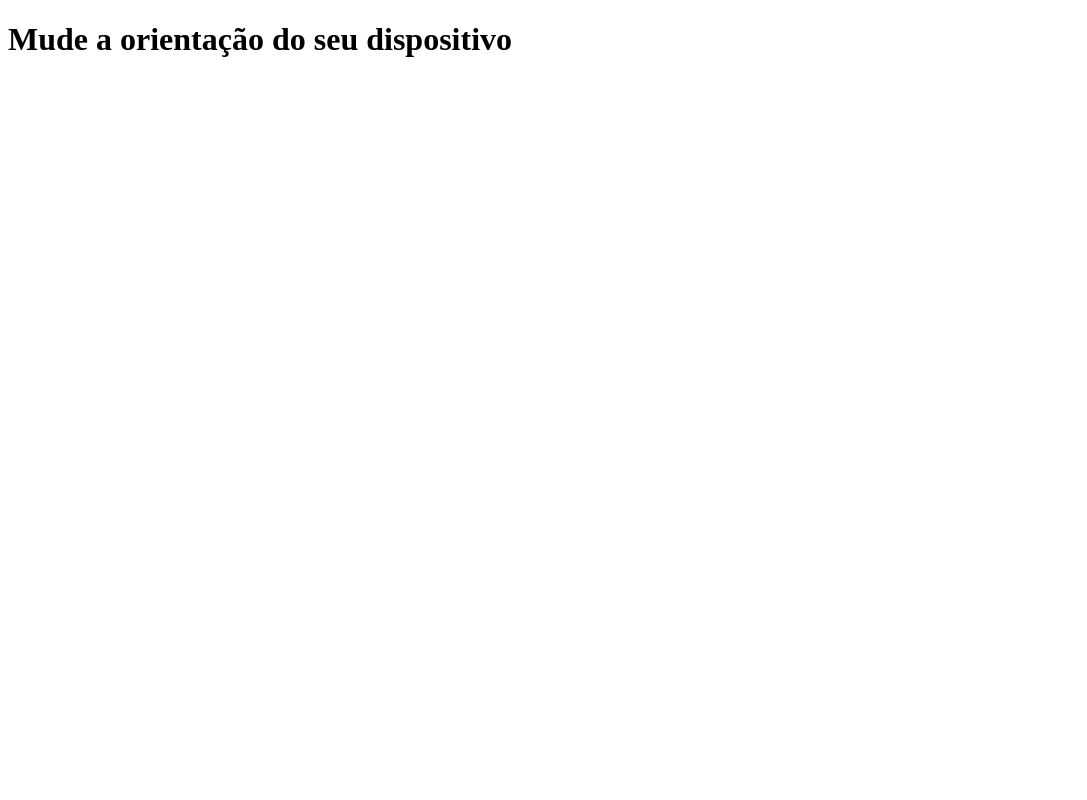
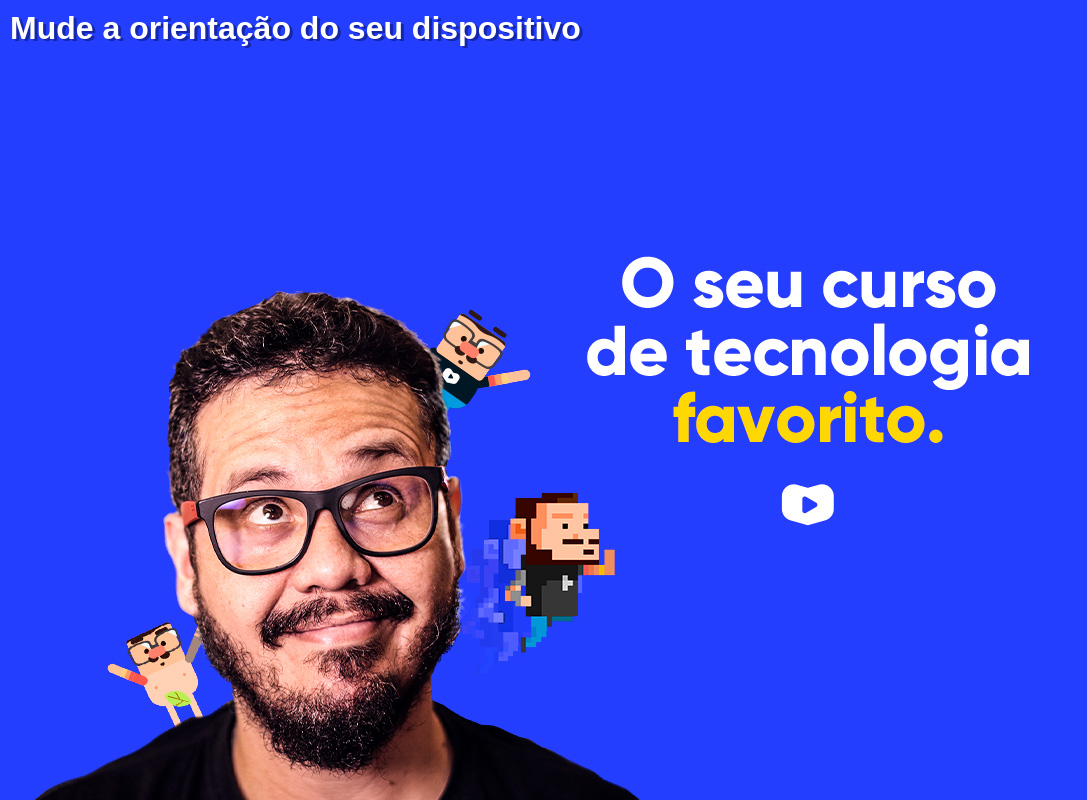
Before and after one commit to MatheusLimaC/html-css, a plain HTML site: page ex026/mq002/index.html in a window 1280 px wide. Shown: the whole page, without its empty margins (0-1087 px from the left). Drawn offline with Linux system fonts and the light colour scheme.

Commit message:
mobile first e mais media queries

```diff
--- a/ex026/mq002/estilos/paisagem.css
+++ b/ex026/mq002/estilos/paisagem.css
@@ -1,3 +1,8 @@
 @charset "UTF-8";
 
 /* Configurações modo paisagem */
+
+body {
+    background-image: url(../imagens/cev-landscape.jpg);
+    background-position: left bottom;
+}
--- a/ex026/mq002/estilos/retrato.css
+++ b/ex026/mq002/estilos/retrato.css
@@ -1,3 +1,8 @@
 @charset "UTF-8";
 
 /* Configurações modo retrato */
+
+body {
+    background-image: url(../imagens/cev-portrait.jpg);
+    background-position: center bottom;
+}
--- a/ex026/mq002/estilos/style.css
+++ b/ex026/mq002/estilos/style.css
@@ -1,3 +1,23 @@
 @charset "UTF-8";
 
 /* Configurações gerais */
+
+* {
+    margin: 0px;
+    padding: 0px;
+    font-family: Arial, Helvetica, sans-serif;
+}
+
+html, body {
+    width: 100vw;
+    height: 100vh;
+    background-color: #233eff;
+    background-size: contain;
+    background-repeat: no-repeat;
+}
+
+h1 {
+    color: white;
+    text-shadow: 3px 2px 0px #1526a7;
+    padding: 10px;
+}
--- /dev/null
+++ b/ex026/mq003/estilos/style.css
@@ -0,0 +1,39 @@
+/* declarações gerais */
+@media all {
+    * {
+        margin: 0px;
+        padding: 0px;
+        font-family: Arial, Helvetica, sans-serif;
+    }
+
+    html, body {
+        width: 100vw;
+        height: 100vh;
+        background-color: #233eff;
+        background-size: contain;
+        background-repeat: no-repeat;
+    }
+
+    h1 {
+        color: white;
+        text-shadow: 3px 2px 0px #1526a7;
+        padding: 10px;
+    }
+}
+
+/* declarações retrato */
+@media screen and (orientation: portrait) {
+    body {
+        background-image: url(../imagens/cev-portrait.jpg);
+        background-position: center bottom;
+    }
+
+}
+
+/* declarações paisagem */
+@media screen and (orientation: landscape) {
+    body {
+        background-image: url(../imagens/cev-landscape.jpg);
+        background-position: left bottom;
+    }
+}
--- /dev/null
+++ b/ex026/mq004/estilos/media-query.css
@@ -0,0 +1,74 @@
+@charset "UTF-8";
+
+/* Versão para todas as mídias */
+
+/* Typical Device Breakpoints
+------------------------------
+Pequenas telas: até 600px
+Celular: de 600px até 768px
+Tablet: 768px até 992px
+Desktop: 992px até 1200px
+Grandes telas: acima de 1200px
+*/
+
+@media print { /* IMPRESSÃO */
+    body {
+        background-image: url(../imagens/back-print.jpg); /* desnecessário */
+    }
+
+    main {
+        border: 2px solid black;
+    }
+
+    main h1 {
+        font-family: 'Courier New', Courier, monospace;
+        text-shadow: none;
+        color: black;
+    }
+
+    main::after {
+        content: "Essa impressão foi feita através de (...)";
+    }
+
+    img#phone { display: none;}
+    img#tablet { display: none;}
+    img#print { display: block;}
+    img#pc { display: none;}
+    img#tv { display: none;}
+}
+
+@media screen and (min-width: 768px) and (max-width: 992px) { /* TABLET */
+    body {
+        background-image: url(../imagens/back-tablet.jpg);
+    }
+
+    img#phone { display: none;}
+    img#tablet { display: block;}
+    img#print { display: none;}
+    img#pc { display: none;}
+    img#tv { display: none;}
+}
+
+@media screen and (min-width: 992px) and (max-width: 1200px) { /* DESKTOP */
+    body {
+        background-image: url(../imagens/back-pc.jpg);
+    }
+
+    img#phone { display: none;}
+    img#tablet { display: none;}
+    img#print { display: none;}
+    img#pc { display: block;}
+    img#tv { display: none;}
+}
+
+@media screen and (min-width: 1200px) { /* GRANDES TELAS */
+    body {
+        background-image: url(../imagens/back-tv.jpg);
+    }
+
+    img#phone { display: none;}
+    img#tablet { display: none;}
+    img#print { display: none;}
+    img#pc { display: none;}
+    img#tv { display: block;}
+}
--- /dev/null
+++ b/ex026/mq004/estilos/style.css
@@ -0,0 +1,49 @@
+@charset "UTF-8";
+
+/* Versão Mobile First */
+
+* {
+    font-family: Arial, Helvetica, sans-serif;
+    font-size: 1em;
+    margin: 0px;
+    padding: 0px;
+    box-sizing: border-box;
+}
+
+html {
+    width: 100vw;
+    height: 100vh;
+}
+
+body {
+    background: black url(../imagens/back-phone.jpg) no-repeat;
+    background-size: cover;
+    background-position: center center;
+}
+
+main {
+    background-color: rgba(255, 255, 255, 0.733);
+    width: 400px;
+    margin: auto;
+    margin-top: 20px;
+    border-radius: 10px;
+    padding: 10px;
+}
+
+h1 {
+    text-align: center;
+    color: white;
+    font-size: 2em;
+    text-shadow: 2px 2px 2px rgba(0, 0, 0, 0.459);
+}
+
+img {
+    display: block;
+    margin: auto;
+}
+
+img#phone { display: block;}
+img#tablet { display: none;}
+img#print { display: none;}
+img#pc { display: none;}
+img#tv { display: none;}
```
Also changed, not shown: ex026/mq003/index.html (added, +12 -0 lines), ex026/mq004/index.html (added, +20 -0 lines), ex026/mq003/imagens/cev-landscape.jpg (added), ex026/mq003/imagens/cev-portrait.jpg (added), ex026/mq004/imagens/back-pc.jpg (added), ex026/mq004/imagens/back-phone.jpg (added), ex026/mq004/imagens/back-print.jpg (added), ex026/mq004/imagens/back-tablet.jpg (added), ex026/mq004/imagens/back-tv.jpg (added), ex026/mq004/imagens/icon-pc.png (added), ex026/mq004/imagens/icon-phone.png (added), ex026/mq004/imagens/icon-print.png (added), ex026/mq004/imagens/icon-tablet.png (added), ex026/mq004/imagens/icon-tv.png (added).
